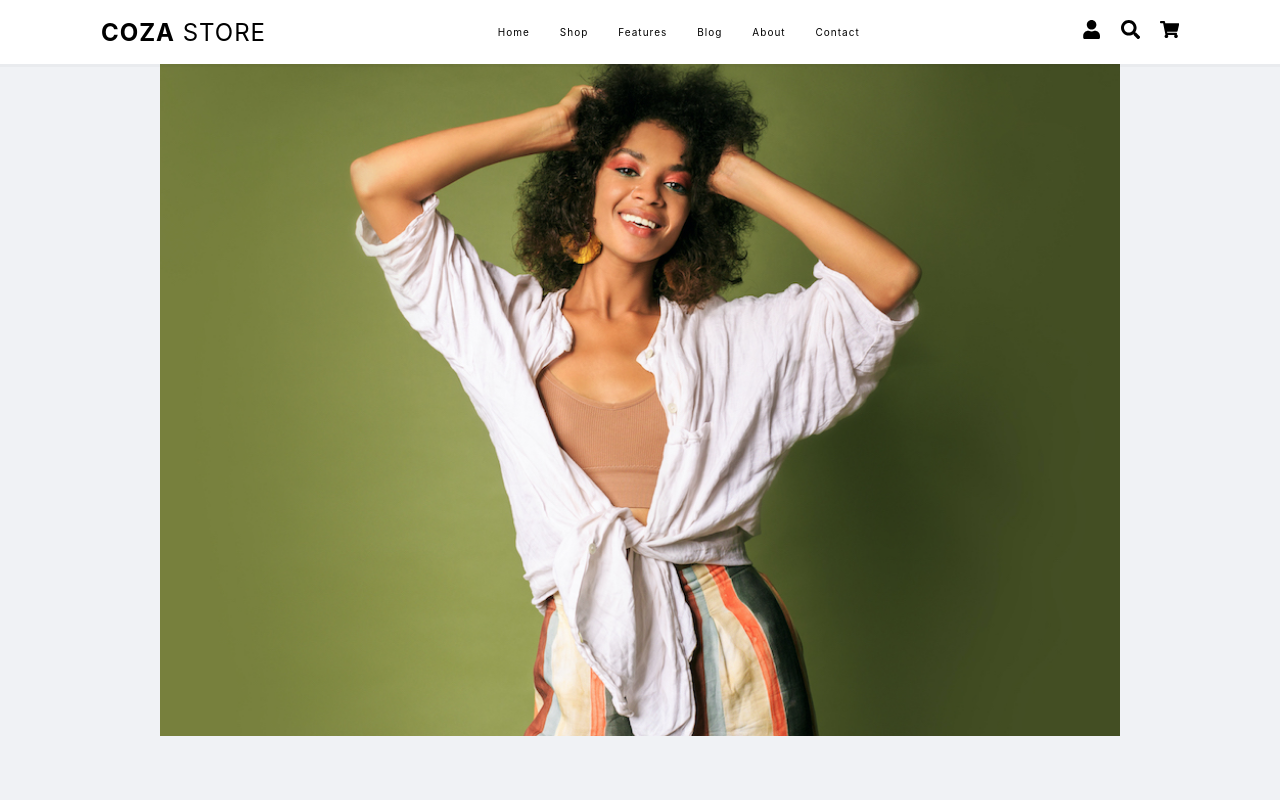
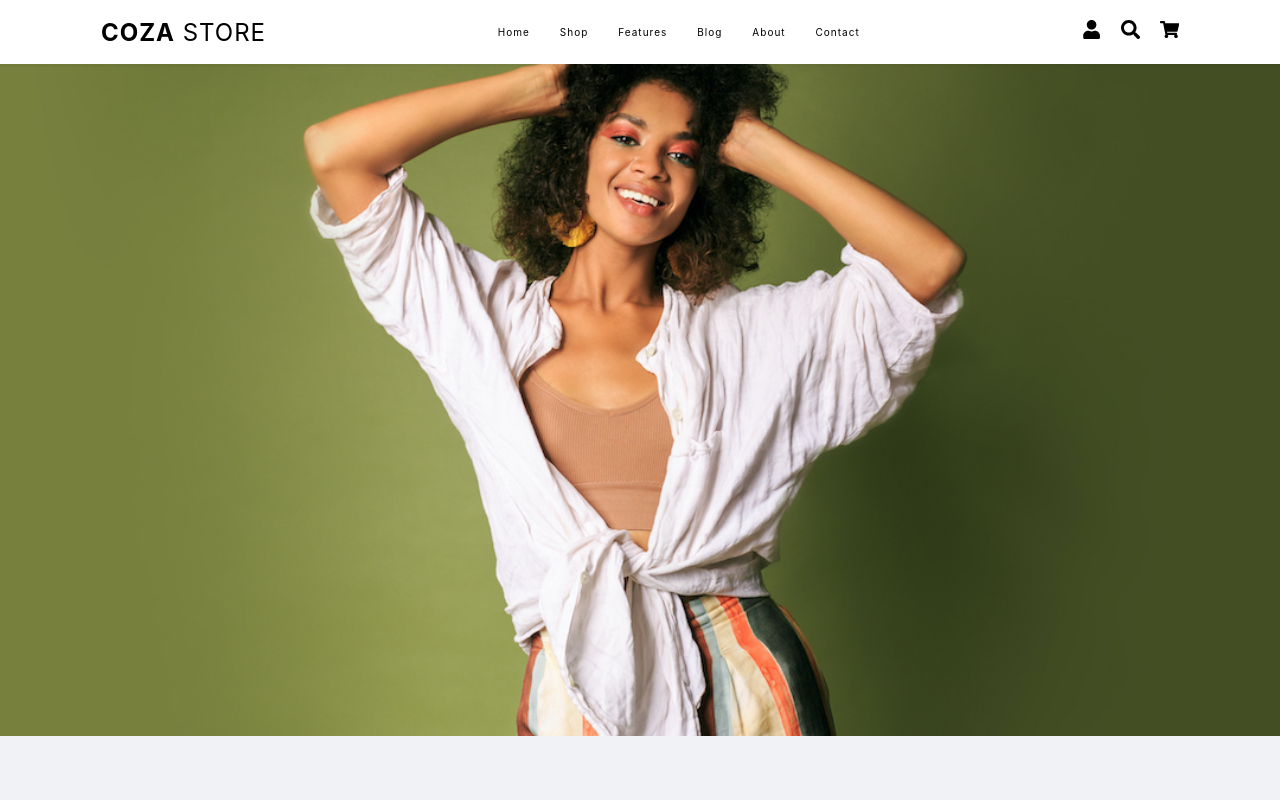
Before and after one commit to mfugissecruz/hackadev-v2.0, a React (Vite) app: page / in a window 1280 px wide. Shown: the top 800 px of the page. Built offline with nearby package versions, Linux system fonts and the light colour scheme.

Commit message:
atualizando o home

```diff
--- a/src/pages/Cart/index.css
+++ b/src/pages/Cart/index.css
@@ -87,15 +87,6 @@ button,
 
 .hide {
   display: none;
-}
-
-main {
-  clear: both;
-  font-size: 0.75rem;
-  margin: 0 auto;
-  overflow: hidden;
-  padding: 1rem 0;
-  width: 960px;
 }
 
 .basket,
```
